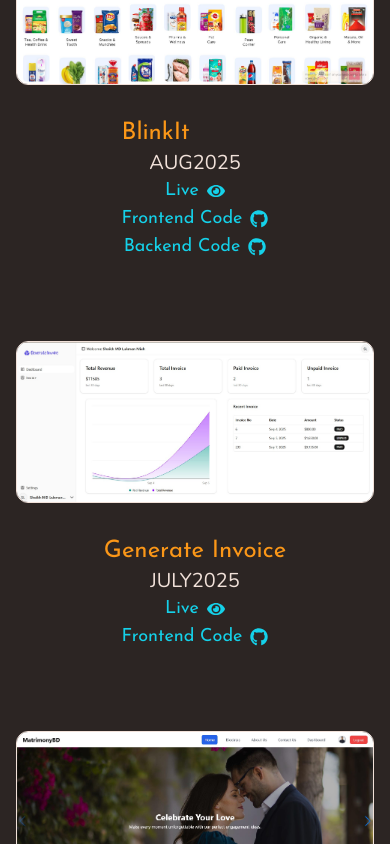
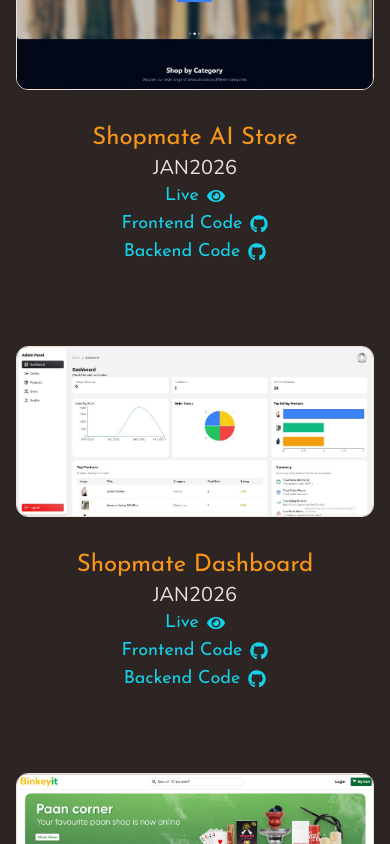
Before and after one commit to lukmanxpert/portfolio-lukmanxpert, a React (Vite) app: page / in a window 390 px wide. Shown: the part 4880-5724 px from the top of the page. Built offline with nearby package versions, Linux system fonts and the light colour scheme.

Commit message:
added new projects

```diff
--- a/src/components/heroSection/HeroImage.jsx
+++ b/src/components/heroSection/HeroImage.jsx
@@ -1,29 +1,27 @@
-import { PiHexagonThin } from "react-icons/pi";
+// import { PiHexagonThin } from "react-icons/pi";
 
-const HeroImage = () => {
-  return (
-    <div className="relative self-end h-full w-full items-center justify-center">
-      <div className=" h-full w-full">
-        <img
-          // src="../../public/images/me.png"
-          alt="Abdelrahman Qassem"
-          className="w-auto h-auto md:max-w-[570px] sm:max-w-[380px] absolute bottom-[0px] z-10 left-[50%] -translate-x-[50%]"
-        />
-        <div className="w-full h-full absolute  bottom-[-20%] -z-10 flex justify-center items-center rotate-90">
-          <PiHexagonThin className=" md:h-[90%] sm:h-[120%] min-h-[600px] w-auto text-orange opacity-70  animate-[spin_20s_linear_infinite] " />
-        </div>
-        <div className="w-full h-full absolute  bottom-[-20%] -z-10 flex justify-center items-center rotate-90">
-          <PiHexagonThin className=" md:h-[90%] sm:h-[120%] blur-lg min-h-[600px] w-auto text-orange opacity-70  animate-[spin_20s_linear_infinite] " />
-        </div>
-        <div className="w-full h-full absolute  bottom-[-20%] -z-10 flex justify-center items-center">
-          <PiHexagonThin className=" md:h-[90%] sm:h-[120%] min-h-[600px] w-auto text-cyan opacity-70  animate-[spin_20s_linear_infinite] " />
-        </div>
-        <div className="w-full h-full absolute  bottom-[-20%] -z-10 flex justify-center items-center">
-          <PiHexagonThin className=" md:h-[90%] sm:h-[120%] min-h-[600px] w-auto text-cyan opacity-70 blur-lg  animate-[spin_20s_linear_infinite] " />
-        </div>
-      </div>
-    </div>
-  );
-};
+// const HeroImage = () => {
+//   return (
+//     <div className="relative self-end h-full w-full items-center justify-center">
+//       <div className=" h-full w-full">
+//         <img
+//           className="w-auto h-auto md:max-w-[570px] sm:max-w-[380px] absolute bottom-[0px] z-10 left-[50%] -translate-x-[50%]"
+//         />
+//         <div className="w-full h-full absolute  bottom-[-20%] -z-10 flex justify-center items-center rotate-90">
+//           <PiHexagonThin className=" md:h-[90%] sm:h-[120%] min-h-[600px] w-auto text-orange opacity-70  animate-[spin_20s_linear_infinite] " />
+//         </div>
+//         <div className="w-full h-full absolute  bottom-[-20%] -z-10 flex justify-center items-center rotate-90">
+//           <PiHexagonThin className=" md:h-[90%] sm:h-[120%] blur-lg min-h-[600px] w-auto text-orange opacity-70  animate-[spin_20s_linear_infinite] " />
+//         </div>
+//         <div className="w-full h-full absolute  bottom-[-20%] -z-10 flex justify-center items-center">
+//           <PiHexagonThin className=" md:h-[90%] sm:h-[120%] min-h-[600px] w-auto text-cyan opacity-70  animate-[spin_20s_linear_infinite] " />
+//         </div>
+//         <div className="w-full h-full absolute  bottom-[-20%] -z-10 flex justify-center items-center">
+//           <PiHexagonThin className=" md:h-[90%] sm:h-[120%] min-h-[600px] w-auto text-cyan opacity-70 blur-lg  animate-[spin_20s_linear_infinite] " />
+//         </div>
+//       </div>
+//     </div>
+//   );
+// };
 
-export default HeroImage;
+// export default HeroImage;
--- a/src/components/projectsSection/ProjectsMain.jsx
+++ b/src/components/projectsSection/ProjectsMain.jsx
@@ -2,12 +2,32 @@ import ProjectsText from "./ProjectsText";
 import SingleProject from "./SingleProject";
 import { motion } from "framer-motion";
 import { fadeIn } from "../../framerMotion/variants";
+import shopmateStore from "../../assets/ShopmateStore.jpg"
+import shopmateDashboard from "../../assets/ShopmateDashboard.jpg"
 import blinkItImage from "../../assets/blinkIt.jpg"
 import generateInvoice from "../../assets/generateInvoice.jpg"
 import matrimonyImage from "../../assets/MatrimonyBD.jpg"
 import whereIsItImage from "../../assets/Whereislt.jpg"
 import gadgetHavenImage from "../../assets/GadgetHeaven.jpg"
 const projects = [
+  {
+    name: "Shopmate AI Store",
+    year: "JAN2026",
+    align: "right",
+    image: shopmateStore,
+    frontend: "https://github.com/lukmanxpert/shopmate-ai-powered-ecommerce-store-frontend",
+    backend: "https://github.com/lukmanxpert/shopmate-ai-powered-ecommerce-store-backend",
+    liveLink: "https://shopmate-ai-shop.netlify.app/",
+  },
+  {
+    name: "Shopmate Dashboard",
+    year: "JAN2026",
+    align: "left",
+    image: shopmateDashboard,
+    frontend: "https://github.com/lukmanxpert/shopmate-ai-powered-ecommerce-store-dashboard",
+    backend: "https://github.com/lukmanxpert/shopmate-ai-powered-ecommerce-store-backend",
+    liveLink: "https://shopmate-ai-dashboard.netlify.app/",
+  },
   {
     name: "BlinkIt",
     year: "AUG2025",
```
Also changed, not shown: src/assets/ShopmateDashboard.jpg (added), src/assets/ShopmateStore.jpg (added).
